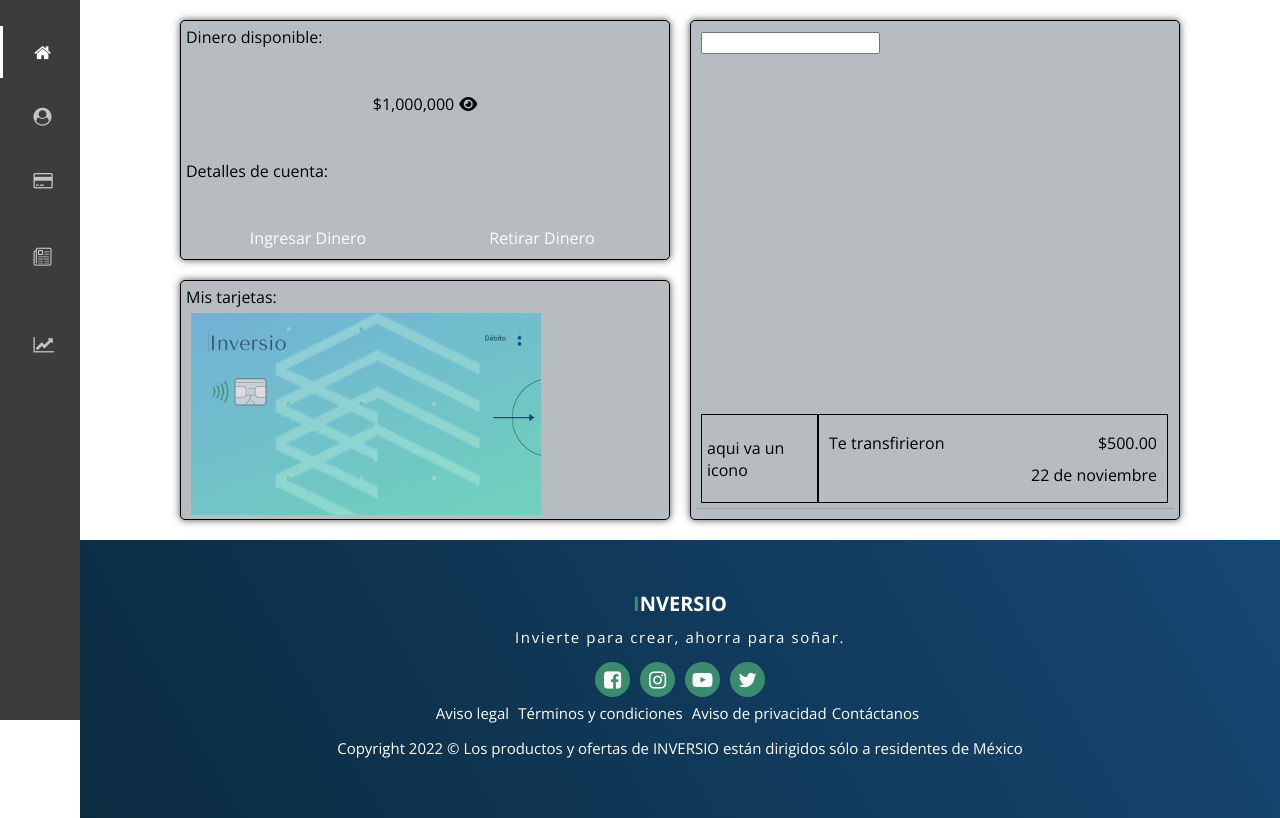
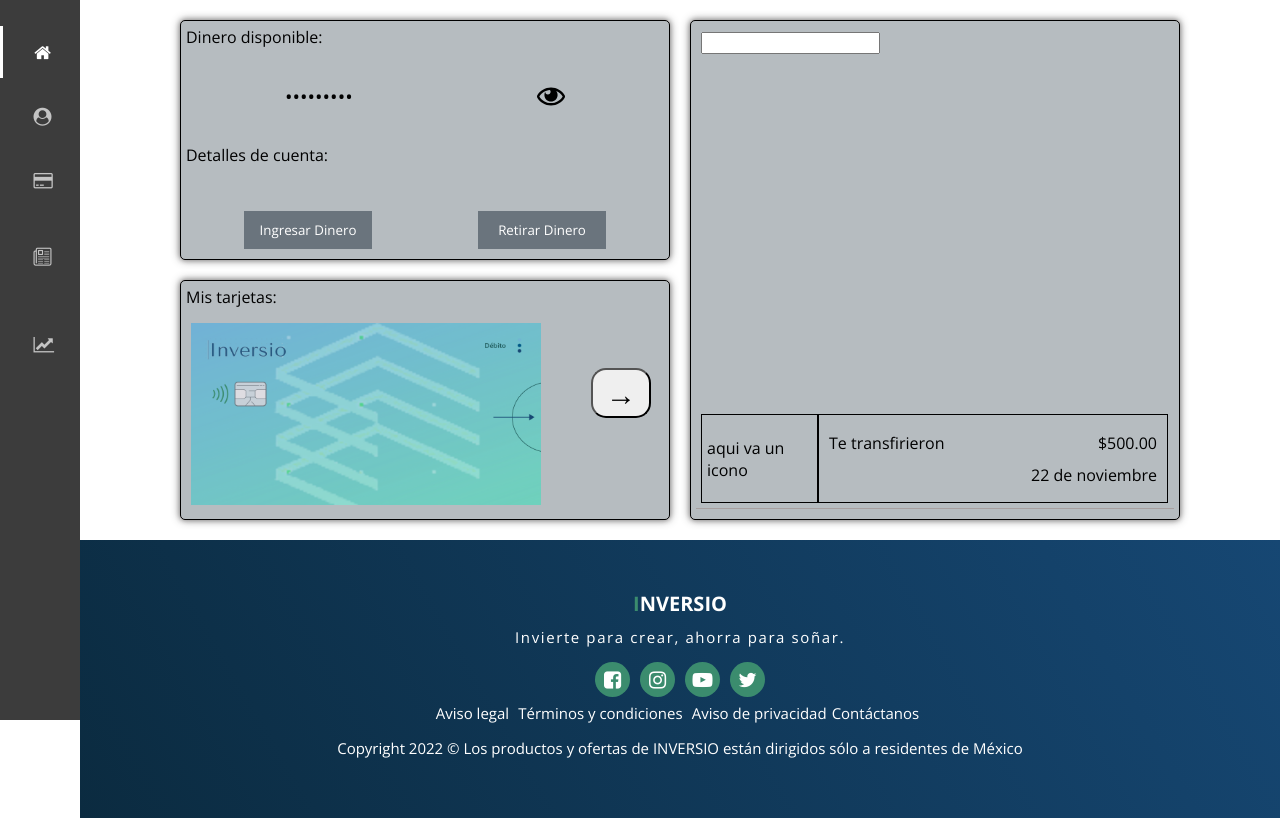
Before and after one commit to OmarPerezReyes/Inversio, a PHP site: page /menuPrincipal.html in a window 1280 px wide. Shown: the part 80-898 px from the top of the page. Run offline with PHP 8.4, Linux system fonts and the light colour scheme; some libraries are stand-ins or nearby versions.

Commit message:
Correcion del menu principal

```diff
--- a/assets/css/estilos.css
+++ b/assets/css/estilos.css
@@ -292,7 +292,7 @@
     text-align: center;
 }
  /*--------------*/
-
+/*Menu principal*/
 .Contenedores{
     width: 1000px;
     height: 500px;
@@ -323,17 +323,44 @@
 }
 .content-tarjeta img{
     width: 350px;
-    height: 100%;
+    height: 90%;
 }
 .dinero{
     display: flex;
     justify-content: center;
     align-items: center;
 }
-.dinero i{
-    margin-left: 5px;
+.btnMenu{
+    width: 55%;
+    margin: auto;
+    margin-top: 10px;
+    padding: 10px;
+    color: #fff;
+    background-color: #6A747D;
+    border: none;
+    outline: none;
     cursor: pointer;
-    visibility: visible;
+}
+.btnMenu:hover{
+    background-color: #7F7F7F;
+}
+#clickme {
+    cursor: pointer
+}
+.dineroVer{
+    background-color:transparent;
+    border: transparent;
+    font-size: 20px;
+}
+.btnFlecha{
+    font-size: 30px;
+    display: flex;
+    position: absolute;
+    border-radius: 15px;
+    margin-top: 55px;
+    margin-left: 400px;
+    width: 60px;
+    height: 50px;
 }
 /*Retiro*/
 .retiro1{
@@ -380,7 +407,6 @@
     background-color: #6A747D;
     border: none;
     outline: none;
-
 }
 .retiroConTarjeta form, .retiroSinTarjeta form{
     background-color: #b6bcc0;
@@ -627,6 +653,15 @@
     .icono-perfi h1{
         margin-top: 20px;
         margin-left: 10px;
-        font-size: 23px;
+        font-size: 18px;
+    }
+    .btnMenu{
+        width: 72%;
+    }
+    .descripcion_cant_fecha1{
+        width: 310px;
+    }
+    .icono1{
+        width: 310px;
     }
 }
--- a/assets/js/script.js
+++ b/assets/js/script.js
@@ -37,3 +37,10 @@
     }
 
 });
+
+//OJO DEL MENU
+jQuery('#clickme').on('click', function() {
+    jQuery('#elpassword').attr('type', function(index, attr) {
+      return attr == 'text' ? 'password' : 'text';
+    })
+  })
--- a/menuprincipal.html
+++ b/menuprincipal.html
@@ -26,7 +26,7 @@
             <a href="soporte.html"> <img src="assets/img/soporteTecnico.png"></img>
             </a>
         </div>
-        <a href="iniciarSesion.php">
+        <a href="iniciarSesion.html">
             <div class="cerrar_sesion">
                 <p>Cerrar sesión</p>
             </div>
@@ -86,12 +86,15 @@
             <div class="dineroDisponible">
                 <p>Dinero disponible:</p>
                 <div class="dinero">
-                    <p>$1,000,000</p><i class="fa-solid fa-eye"></i>
+                    <script src="https://cdnjs.cloudflare.com/ajax/libs/jquery/3.3.1/jquery.min.js"></script>
+                    <input id=elpassword type=password class="dineroVer" value=$00000000 placeholder=password />
+                    <svg id=clickme width=28 height=25 xmlns="http://www.w3.org/2000/svg" viewBox="0 0 576 512"><path d="M569.354 231.631C512.97 135.949 407.81 72 288 72 168.14 72 63.004 135.994 6.646 231.631a47.999 47.999 0 0 0 0 48.739C63.031 376.051 168.19 440 288 440c119.86 0 224.996-63.994 281.354-159.631a47.997 47.997 0 0 0 0-48.738zM288 392c-102.556 0-192.091-54.701-240-136 44.157-74.933 123.677-127.27 216.162-135.007C273.958 131.078 280 144.83 280 160c0 30.928-25.072 56-56 56s-56-25.072-56-56l.001-.042C157.794 179.043 152 200.844 152 224c0 75.111 60.889 136 136 136s136-60.889 136-136c0-31.031-10.4-59.629-27.895-82.515C451.704 164.638 498.009 205.106 528 256c-47.908 81.299-137.444 136-240 136z"/></svg>
+
                 </div>
                 <p>Detalles de cuenta:</p>
                 <div class="boton_personalizado">
-                    <a href="">Ingresar Dinero</a>
-                    <a href="">Retirar Dinero</a>
+                    <input type="submit" value="Ingresar Dinero" class="btnMenu">
+                    <input type="submit" value="Retirar Dinero" class="btnMenu">
                 </div>
             </div>
             <div class="tuActividad">
@@ -117,6 +120,9 @@
             </div>
             <div class="tarjetas">
                 <p>Mis tarjetas:</p>
+                <div class="flecha">
+                    <input type="submit" value="→" class="btnFlecha">
+                </div>
                 <div class="content-tarjeta">
                     <img src="assets\img\tarjetaDebito.png" alt="tarjeta">
                 </div>
```
